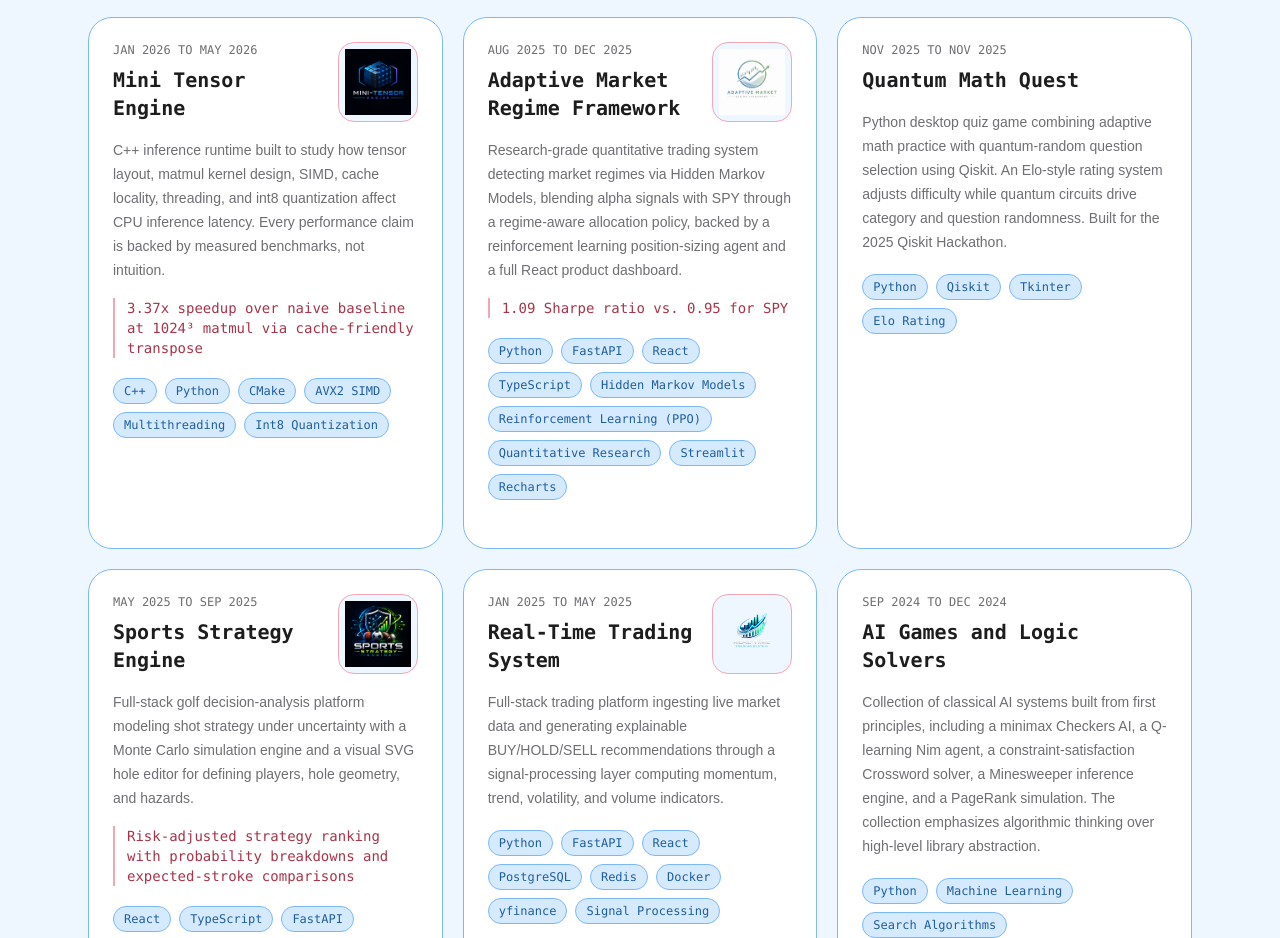
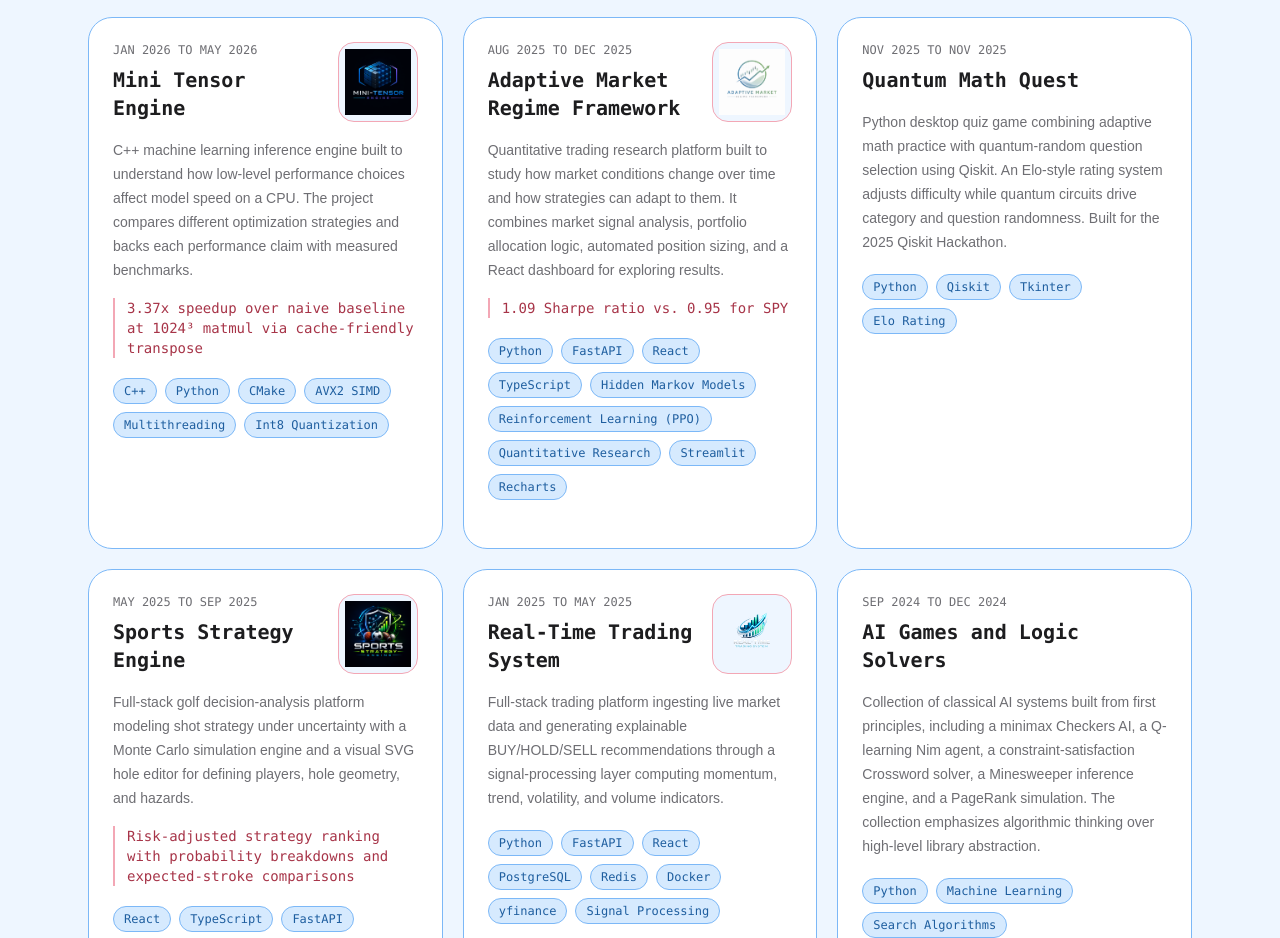
Before and after one commit to Zachary-Levesque/Portfolio, a Next.js app: page /projects in a window 1280 px wide. Shown: the part 1300-2238 px from the top of the page. Built offline with nearby package versions, Linux system fonts and the light colour scheme.

Commit message:
Update projects.ts

```diff
--- a/content/projects.ts
+++ b/content/projects.ts
@@ -78,7 +78,7 @@ export const projects: Project[] = [
     dateRange: "Jan 2026 to May 2026",
     logoPath: "/images/projects/mini-tensor-engine.png",
     description:
-      "C++ inference runtime built to study how tensor layout, matmul kernel design, SIMD, cache locality, threading, and int8 quantization affect CPU inference latency. Every performance claim is backed by measured benchmarks, not intuition.",
+      "C++ machine learning inference engine built to understand how low-level performance choices affect model speed on a CPU. The project compares different optimization strategies and backs each performance claim with measured benchmarks.",
     metrics: [
       "3.37x speedup over naive baseline at 1024³ matmul via cache-friendly transpose",
       "3.44x additional speedup via int8 quantization at 1024³",
@@ -100,7 +100,7 @@ export const projects: Project[] = [
     dateRange: "Aug 2025 to Dec 2025",
     logoPath: "/images/projects/adaptive-market-regime-framework.png",
     description:
-      "Research-grade quantitative trading system detecting market regimes via Hidden Markov Models, blending alpha signals with SPY through a regime-aware allocation policy, backed by a reinforcement learning position-sizing agent and a full React product dashboard.",
+      "Quantitative trading research platform built to study how market conditions change over time and how strategies can adapt to them. It combines market signal analysis, portfolio allocation logic, automated position sizing, and a React dashboard for exploring results.",
     metrics: [
       "1.09 Sharpe ratio vs. 0.95 for SPY",
       "Max drawdown reduced to -20.7% vs. -31.2% for SPY",
```
